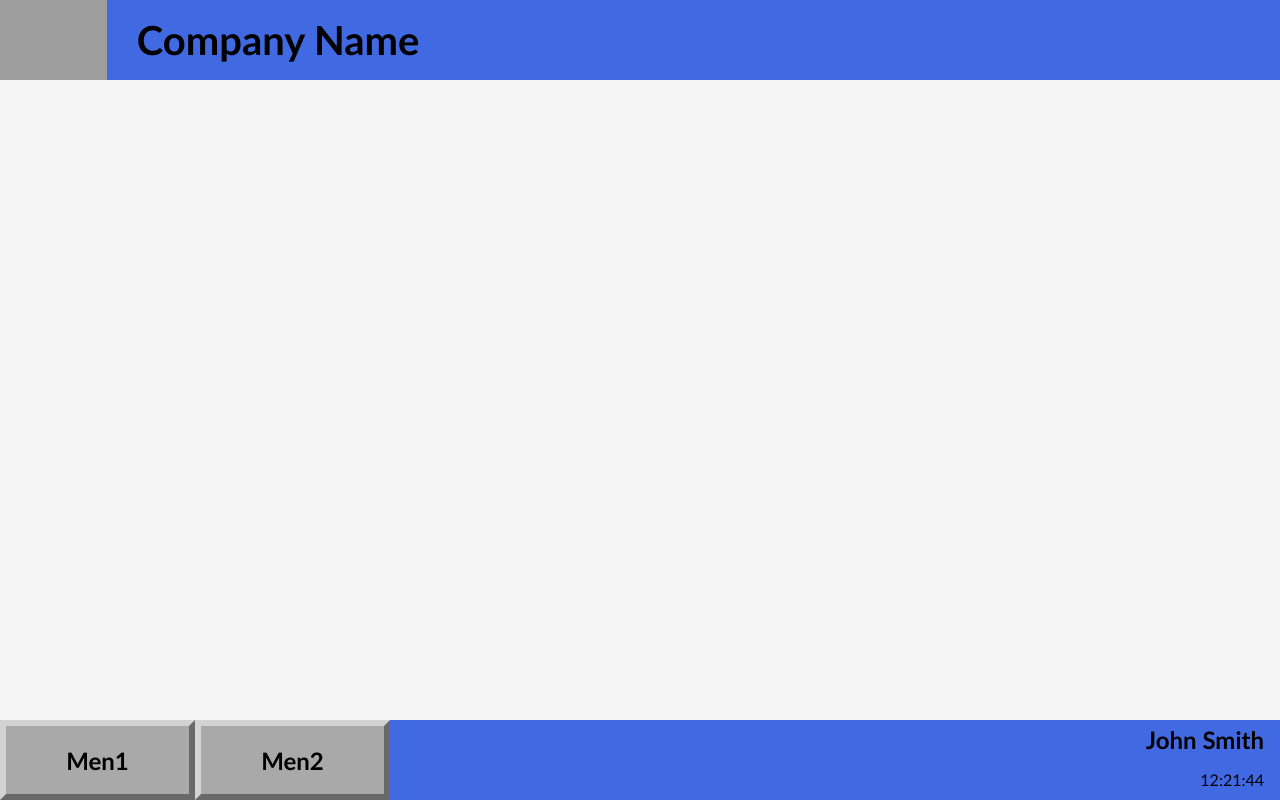
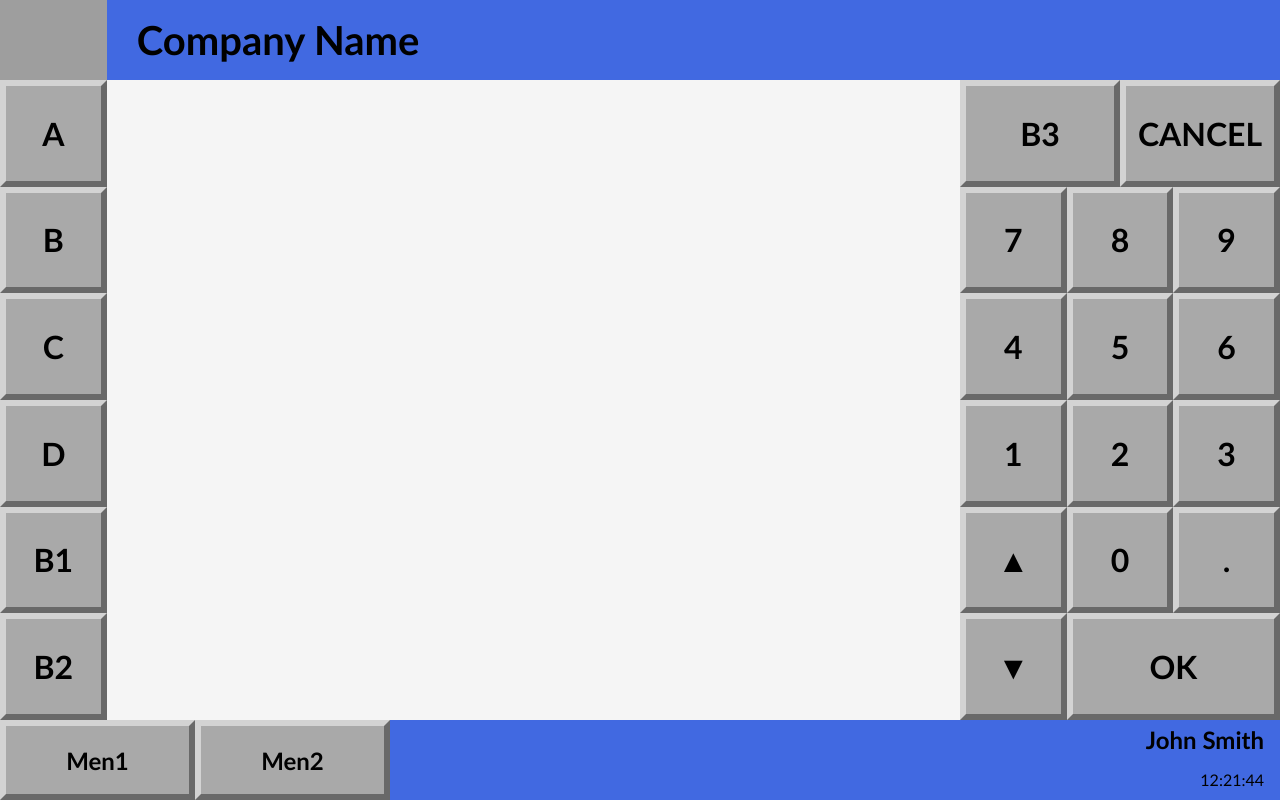
Before and after one commit to pawelglucklich/inventory-management-app-frontend, a React (Create React App) app: page / in a window 1280 px wide. Built offline with nearby package versions, Linux system fonts and the light colour scheme; grey boxes are pictures that could not be loaded.

Commit message:
Added left, right and main-screen panels to MainApp.

```diff
--- a/src/components/MainApp/MainApp.tsx
+++ b/src/components/MainApp/MainApp.tsx
@@ -1,7 +1,16 @@
 import React from "react";
 
 import './MainApp.css';
+import {MainAppLeftPanel} from "./LeftPanel/MainApp-LeftPanel";
+import {MainAppMainScreen} from "./MainScreen/MainApp-MainScreen";
+import {MainAppRightPanel} from "./RightPanel/MainApp-RightPanel";
 
 export const MainApp = () => {
-    return <div className={'main-app'}/>;
+    return (
+        <div className={'main-app'}>
+            <MainAppLeftPanel/>
+            <MainAppMainScreen/>
+            <MainAppRightPanel/>
+        </div>
+    );
 };
```
